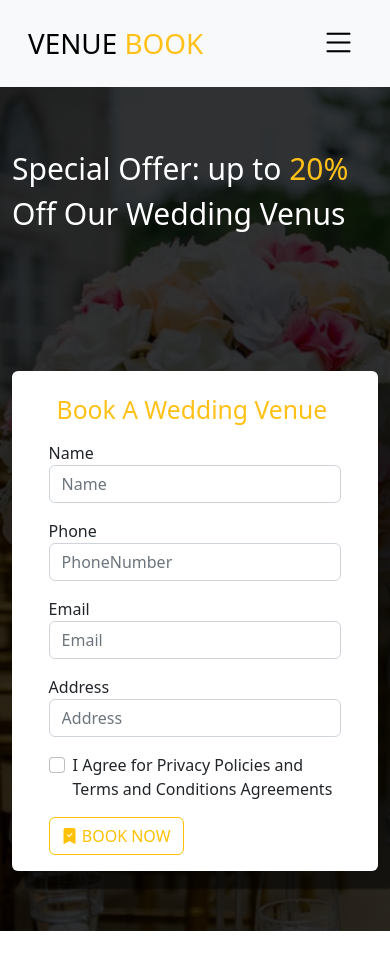
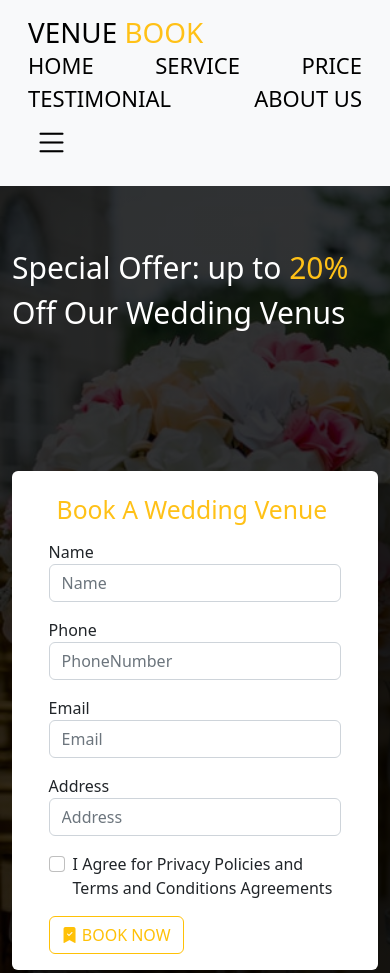
Before and after one commit to ikomcg/Activity16, a plain HTML site: page index.html in a window 390 px wide. Shown: the top 973 px of the page. Before the commit the page ends 931 px from the top, so only its background shows below. Drawn offline with nearby package versions, Linux system fonts and the light colour scheme.

Commit message:
Update style.css

```diff
--- a/style.css
+++ b/style.css
@@ -3,26 +3,31 @@ header h1{
     margin: 0;
 
 }
+
 header h1 span{
     color: rgb(255, 193, 23);
 }
-header div.right-nav{
+header div.container{
+    padding: 0;
+}
+header nav{
     width: 50%;
 }
-header div.right-nav ul {
+header nav ul {
     margin: 0;
-    padding:0;
+    padding: 0;
 }
-header div.right-nav ul li{
+header nav ul li{
     list-style: none;
 
 }
-header div.right-nav ul li a{
+header nav ul li a{
     color: #000;
     font-size: 22px;
     font-weight: 500;
     text-decoration: none;
 }
+
 header button{
     display: none;
     border: none;
@@ -60,7 +65,7 @@ section .right-side form h2{
     color: rgb(255, 193, 23);
 }
 @media (max-width:1200px){
-    header div.right-nav{
+    header nav{
         display: none;
     }
     header button{
```
